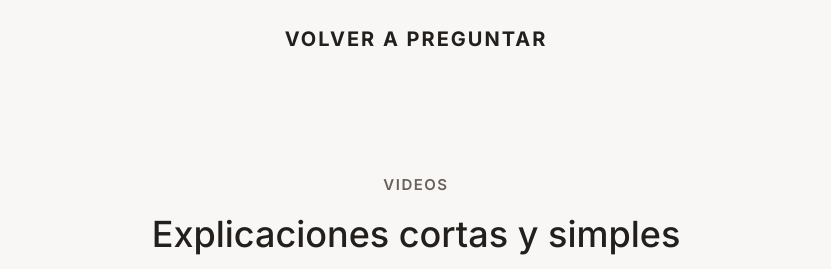
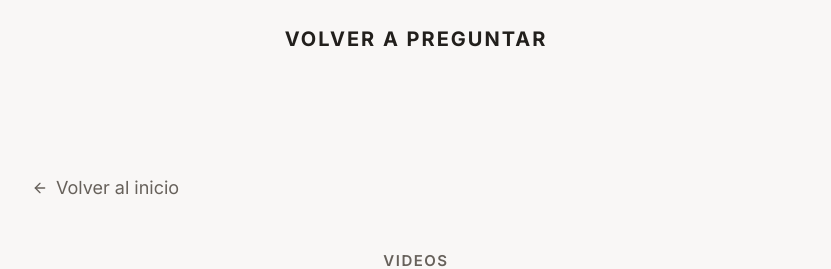
Before and after one commit to graysvc/v0-educational-chat-interface, a Next.js app: page /videos in a window 1280 px wide. Shown: the top 269 px of the page, without its empty margins (224-1055 px from the left). Built offline with nearby package versions, Linux system fonts and the light colour scheme.

Commit message:
feat: add "Back to Home" button in help, videos, and privacy pages\n\nAdd "Back to Home" button with consistent styling in specified pages.

```diff
--- a/app/ayuda/page.tsx
+++ b/app/ayuda/page.tsx
@@ -1,5 +1,6 @@
 import Link from "next/link"
 import type { Metadata } from "next"
+import { ArrowLeft } from "lucide-react"
 import { SiteHeader } from "@/components/home/site-header"
 import { SiteFooter } from "@/components/home/site-footer"
 
@@ -45,6 +46,13 @@ export default function AyudaPage() {
       <SiteHeader />
       <main className="flex-1 px-6 py-16 md:py-24">
         <div className="mx-auto max-w-2xl">
+          <Link
+            href="/"
+            className="mb-12 flex items-center gap-2 text-base text-muted-foreground transition-colors hover:text-foreground"
+          >
+            <ArrowLeft className="h-4 w-4" aria-hidden="true" />
+            Volver al inicio
+          </Link>
           <p className="text-center text-sm font-semibold tracking-widest uppercase text-muted-foreground">
             Ayuda
           </p>
--- a/app/videos/page.tsx
+++ b/app/videos/page.tsx
@@ -1,6 +1,8 @@
 "use client"
 
 import { useState } from "react"
+import Link from "next/link"
+import { ArrowLeft } from "lucide-react"
 import { SiteHeader } from "@/components/home/site-header"
 import { SiteFooter } from "@/components/home/site-footer"
 import { VideoCard } from "@/components/videos/video-card"
@@ -49,6 +51,13 @@ export default function VideosPage() {
       <SiteHeader />
       <main className="flex-1 px-6 py-16 md:py-24">
         <div className="mx-auto max-w-3xl">
+          <Link
+            href="/"
+            className="mb-12 flex items-center gap-2 text-base text-muted-foreground transition-colors hover:text-foreground"
+          >
+            <ArrowLeft className="h-4 w-4" aria-hidden="true" />
+            Volver al inicio
+          </Link>
           <p className="text-center text-sm font-semibold tracking-widest uppercase text-muted-foreground">
             Videos
           </p>
```
